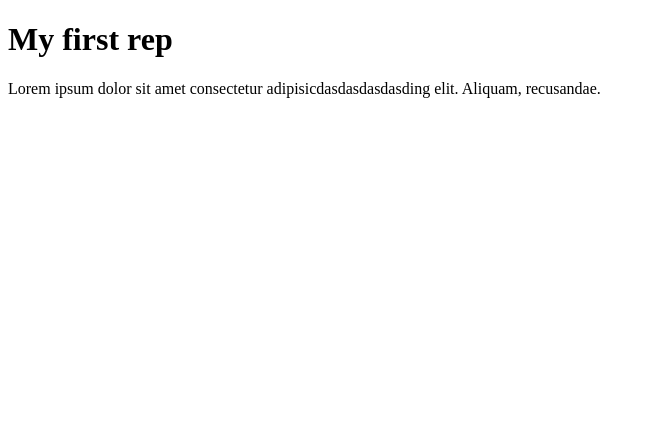
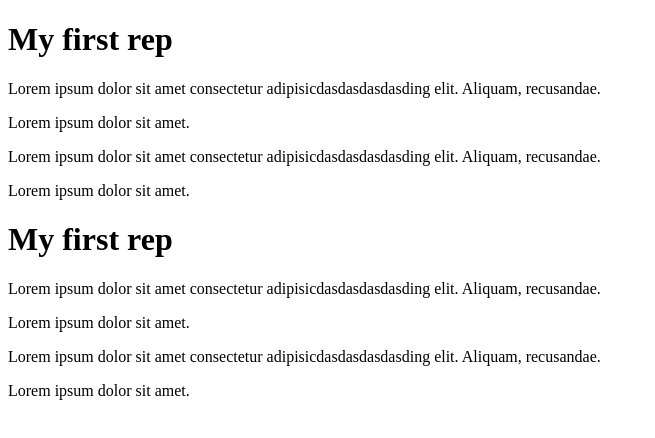
Before and after one commit to vitaliyosvita98/hello3333, a plain HTML site: page index.html in a window 1280 px wide. Shown: the whole page, without its empty margins (0-655 px from the left). Drawn offline with Linux system fonts and the light colour scheme.

Commit message:
add promote text

```diff
--- a/index.html
+++ b/index.html
@@ -8,5 +8,13 @@
 <body>
     <h1>My first rep</h1>
     <p>Lorem ipsum dolor sit amet consectetur adipisicdasdasdasdasding elit. Aliquam, recusandae.</p>
+    <p>Lorem ipsum dolor sit amet.</p>
+    <p>Lorem ipsum dolor sit amet consectetur adipisicdasdasdasdasding elit. Aliquam, recusandae.</p>
+    <p>Lorem ipsum dolor sit amet.</p>
+    <h1>My first rep</h1>
+    <p>Lorem ipsum dolor sit amet consectetur adipisicdasdasdasdasding elit. Aliquam, recusandae.</p>
+    <p>Lorem ipsum dolor sit amet.</p>
+    <p>Lorem ipsum dolor sit amet consectetur adipisicdasdasdasdasding elit. Aliquam, recusandae.</p>
+    <p>Lorem ipsum dolor sit amet.</p>
 </body>
 </html>
```
